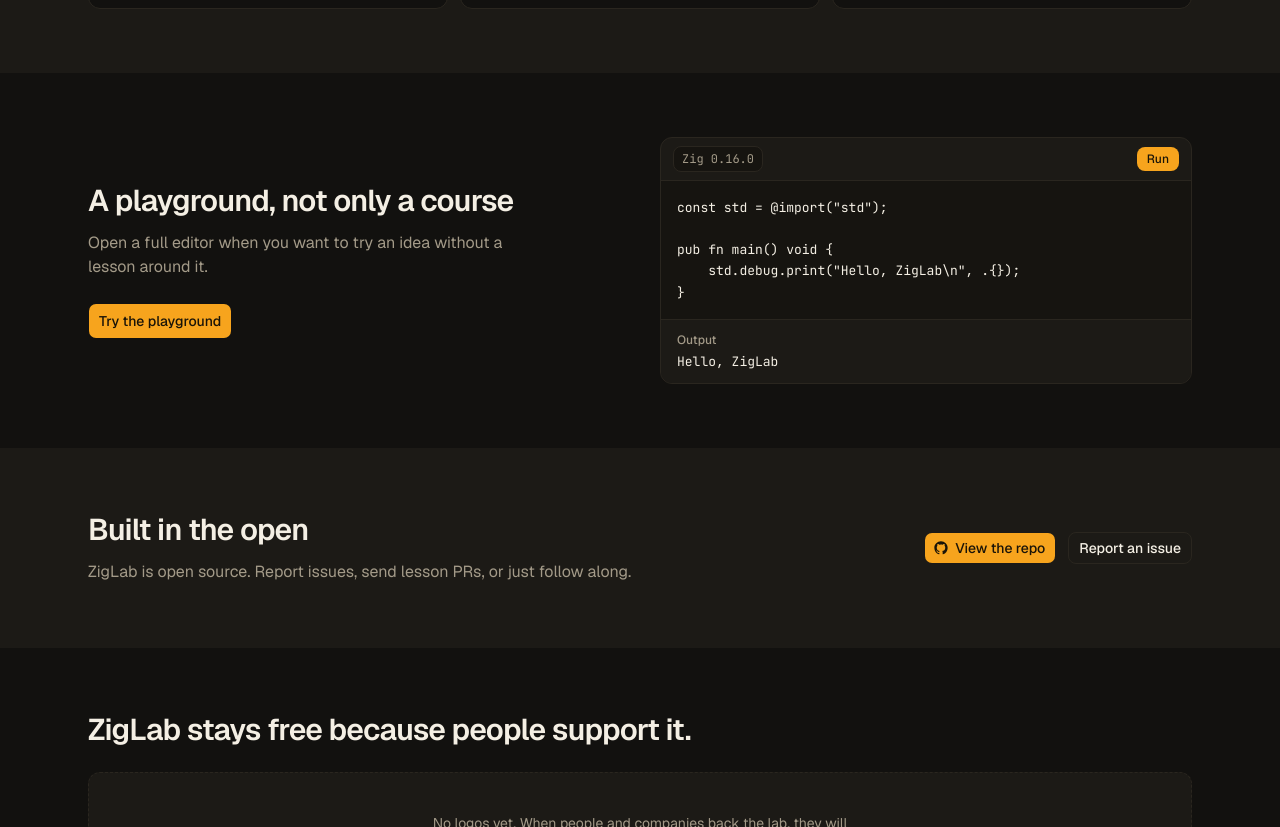
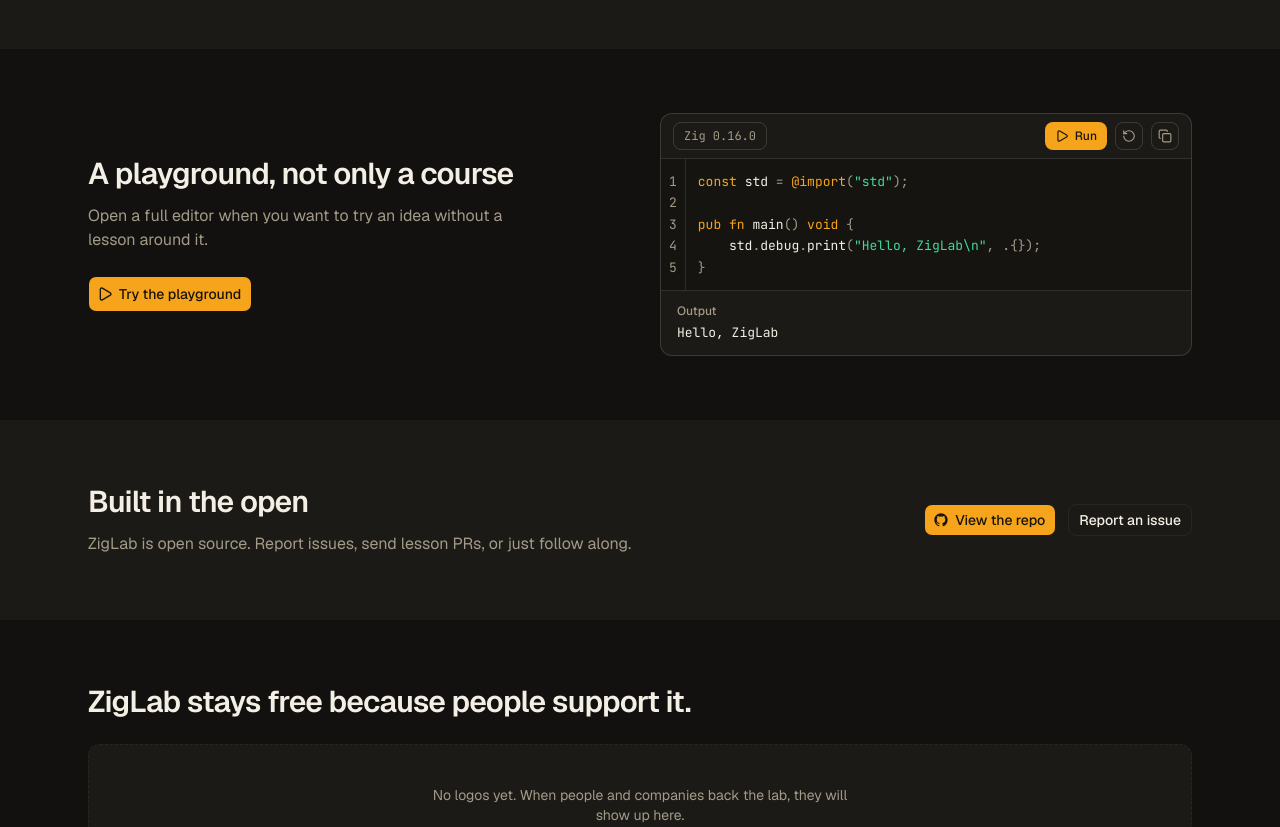
Before and after one commit to pratikmota/ziglab, a Next.js app: page / in a window 1280 px wide. Shown: the part 1654-2481 px from the top of the page. Built offline with nearby package versions, Linux system fonts and the light colour scheme.

Commit message:
fix home page editor view

```diff
--- /dev/null
+++ b/src/components/home/EditorPreview.tsx
@@ -0,0 +1,82 @@
+import { Copy, Play, RotateCcw } from "lucide-react";
+
+import { cn } from "@/lib/utils";
+import { en } from "@/lib/i18n/en";
+import { zigVersionLabel } from "@/lib/zig-version";
+
+const kw = "text-hero-accent";
+const str = "text-[#3ddc97]";
+const op = "text-hero-muted";
+const id = "text-hero-foreground";
+
+const lines = [1, 2, 3, 4, 5];
+
+export function EditorPreview({ className }: { className?: string }) {
+  return (
+    <div
+      aria-hidden
+      className={cn(
+        "min-w-0 overflow-hidden rounded-xl border border-hero-foreground/15 bg-hero-elevated",
+        className
+      )}
+    >
+      <div className="flex flex-wrap items-center gap-2 border-b border-hero-foreground/10 px-3 py-2">
+        <span className="inline-flex h-7 shrink-0 items-center rounded-md border border-hero-foreground/15 px-2.5 font-mono text-xs text-hero-muted">
+          {zigVersionLabel()}
+        </span>
+        <div className="ml-auto flex items-center gap-2">
+          <span className="inline-flex h-7 items-center gap-1.5 rounded-md bg-hero-accent px-2.5 text-xs font-medium text-hero-accent-fg">
+            <Play className="size-3.5" />
+            {en.play.run}
+          </span>
+          <span className="inline-flex size-7 items-center justify-center rounded-md border border-hero-foreground/15 text-hero-muted">
+            <RotateCcw className="size-3.5" />
+          </span>
+          <span className="inline-flex size-7 items-center justify-center rounded-md border border-hero-foreground/15 text-hero-muted">
+            <Copy className="size-3.5" />
+          </span>
+        </div>
+      </div>
+      <div className="flex bg-[#161410] font-mono text-[13px] leading-[1.65]">
+        <div className="shrink-0 select-none border-r border-hero-foreground/10 px-2 py-3 text-right text-hero-muted">
+          {lines.map((line) => (
+            <div key={line}>{line}</div>
+          ))}
+        </div>
+        <pre className="min-w-0 flex-1 overflow-x-auto py-3 pr-4 pl-3 whitespace-pre">
+          <code>
+            <span className={kw}>const</span> <span className={id}>std</span>{" "}
+            <span className={op}>=</span> <span className={kw}>@import</span>
+            <span className={op}>(</span>
+            <span className={str}>&quot;std&quot;</span>
+            <span className={op}>);</span>
+            {"\n\n"}
+            <span className={kw}>pub</span> <span className={kw}>fn</span>{" "}
+            <span className={id}>main</span>
+            <span className={op}>()</span> <span className={kw}>void</span>{" "}
+            <span className={op}>{"{"}</span>
+            {"\n"}
+            {"    "}
+            <span className={id}>std</span>
+            <span className={op}>.</span>
+            <span className={id}>debug</span>
+            <span className={op}>.</span>
+            <span className={id}>print</span>
+            <span className={op}>(</span>
+            <span className={str}>{'"Hello, ZigLab\\n"'}</span>
+            <span className={op}>,</span> <span className={op}>.{"{}"}</span>
+            <span className={op}>);</span>
+            {"\n"}
+            <span className={op}>{"}"}</span>
+          </code>
+        </pre>
+      </div>
+      <div className="border-t border-hero-foreground/10 px-4 py-3">
+        <p className="text-xs font-medium text-hero-muted">{en.play.output}</p>
+        <p className="mt-1 font-mono text-[13px] text-hero-foreground">
+          Hello, ZigLab
+        </p>
+      </div>
+    </div>
+  );
+}
--- a/src/components/home/Hero.tsx
+++ b/src/components/home/Hero.tsx
@@ -1,6 +1,7 @@
 import { BookOpen, Play } from "lucide-react";
 import Link from "next/link";
 
+import { EditorPreview } from "@/components/home/EditorPreview";
 import { Button } from "@/components/ui/button";
 import { siteConfig } from "@/config/site";
 import { en } from "@/lib/i18n/en";
@@ -12,11 +13,12 @@
         aria-hidden
         className="pointer-events-none absolute inset-0 bg-[radial-gradient(ellipse_at_top_right,var(--hero-glow),transparent_55%)]"
       />
-      <div className="relative mx-auto w-full max-w-6xl px-4 py-24 sm:px-6 sm:py-28 lg:py-32">
+      <div className="relative mx-auto grid w-full max-w-6xl items-center gap-12 px-4 py-24 sm:px-6 sm:py-28 lg:grid-cols-2 lg:gap-12 lg:py-32">
+        <div>
           <p className="text-sm font-medium tracking-wide text-hero-accent uppercase">
             {siteConfig.name}
           </p>
-        <h1 className="mt-4 max-w-3xl text-4xl font-semibold tracking-tight sm:text-5xl lg:text-6xl">
+          <h1 className="mt-4 text-4xl font-semibold tracking-tight sm:text-5xl">
             <span className="block">{en.hero.headline}</span>
             <span className="block">{en.hero.headlineNext}</span>
           </h1>
@@ -45,6 +47,9 @@
             </Button>
           </div>
         </div>
+
+        <EditorPreview className="hidden lg:block" />
+      </div>
     </section>
   );
 }
--- a/src/components/home/PlaygroundTeaser.tsx
+++ b/src/components/home/PlaygroundTeaser.tsx
@@ -1,14 +1,9 @@
+import { Play } from "lucide-react";
 import Link from "next/link";
 
+import { EditorPreview } from "@/components/home/EditorPreview";
 import { Button } from "@/components/ui/button";
 import { en } from "@/lib/i18n/en";
-import { zigVersionLabel } from "@/lib/zig-version";
-
-const helloWorld = `const std = @import("std");
-
-pub fn main() void {
-    std.debug.print("Hello, ZigLab\\n", .{});
-}`;
 
 export function PlaygroundTeaser() {
   return (
@@ -27,32 +22,12 @@
             nativeButton={false}
             render={<Link href="/play" />}
           >
+            <Play data-icon="inline-start" aria-hidden />
             {en.playground.try}
           </Button>
         </div>
 
-        <div
-          aria-hidden
-          className="overflow-hidden rounded-xl border border-line bg-bg-elevated"
-        >
-          <div className="flex items-center justify-between gap-3 border-b border-line px-3 py-2">
-            <span className="rounded-md border border-line bg-bg-input px-2 py-1 font-mono text-xs text-muted-foreground">
-              {zigVersionLabel()}
-            </span>
-            <span className="rounded-md bg-primary px-2.5 py-1 text-xs font-medium text-primary-foreground">
-              {en.playground.run}
-            </span>
-          </div>
-          <pre className="overflow-x-auto bg-bg-input p-4 font-mono text-[13px] leading-relaxed text-foreground">
-            {helloWorld}
-          </pre>
-          <div className="border-t border-line bg-bg-elevated px-4 py-3">
-            <p className="text-xs font-medium text-muted-foreground">
-              {en.playground.output}
-            </p>
-            <p className="mt-1 font-mono text-[13px]">Hello, ZigLab</p>
-          </div>
-        </div>
+        <EditorPreview />
       </div>
     </section>
   );
```
Lines whose indentation alone changed are shown as unchanged.
